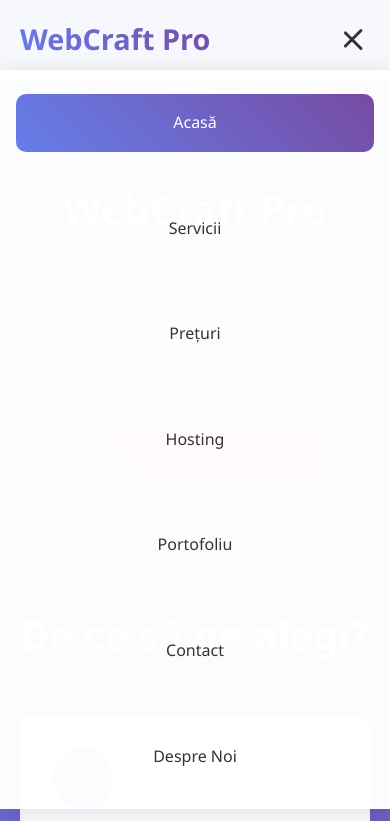
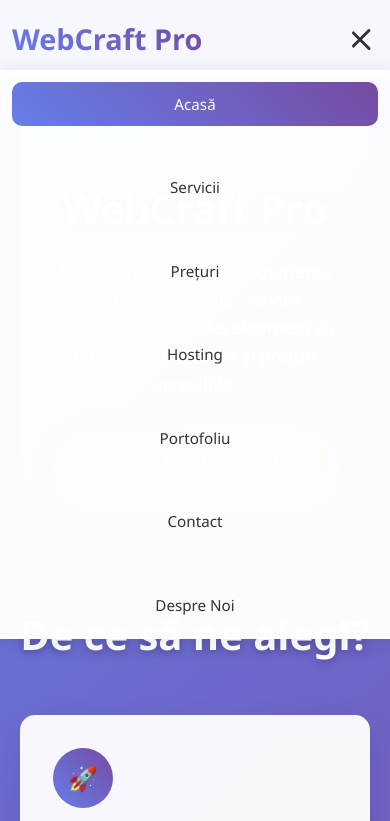
Before and after one commit to Webcraft-pro/web, a plain HTML site: page index.html in a window 390 px wide. Both pictures are taken after a click on the button "Deschide meniul". Shown: the top 821 px of the page. Drawn offline with nearby package versions, Linux system fonts and the light colour scheme.

Commit message:
Update index.html

```diff
--- a/index.html
+++ b/index.html
@@ -67,9 +67,11 @@
   .mobile-menu-toggle.active span:nth-child(3){transform:rotate(45deg) translate(-5px,-6px)}
   @media (max-width:768px){
     .mobile-menu-toggle{display:flex}
-    .nav-menu{position:fixed;top:70px;left:0;right:0;background:rgba(255,255,255,.98);backdrop-filter:blur(10px);flex-direction:column;padding:1rem 0;box-shadow:0 2px 20px rgba(0,0,0,.1);display:none;z-index:999;max-height:calc(100vh - 70px);overflow-y:auto}
+    .nav-menu{position:fixed;top:70px;left:0;right:0;background:rgba(255,255,255,.98);backdrop-filter:blur(10px);flex-direction:column;padding:.5rem 0;box-shadow:0 2px 20px rgba(0,0,0,.1);display:none;z-index:999;max-height:calc(100vh - 70px);overflow-y:auto}
     .nav-menu.mobile-active{display:flex}
-    .nav-menu li{margin:.5rem 1rem;text-align:center;padding:1rem;border-radius:10px}
+    .nav-menu li{margin:.25rem .75rem;text-align:center;padding:.6rem .75rem;border-radius:10px}
+    .nav-menu li a{font-size:.95rem}
+    .nav-container{padding:0 12px}
     .hero h1{font-size:2.5rem}
     .hero p{font-size:1.1rem}
     .services-grid,.pricing-grid,.portfolio-grid{grid-template-columns:1fr}
```
